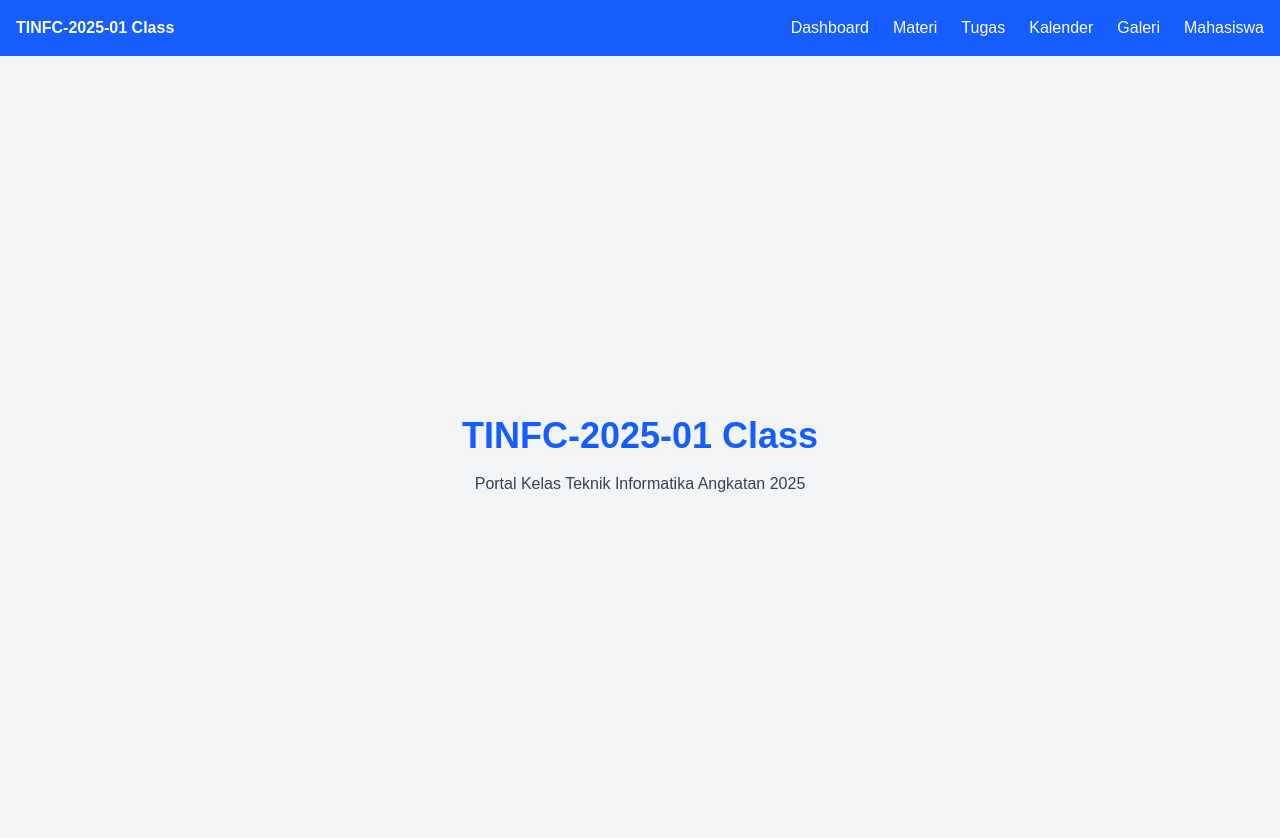
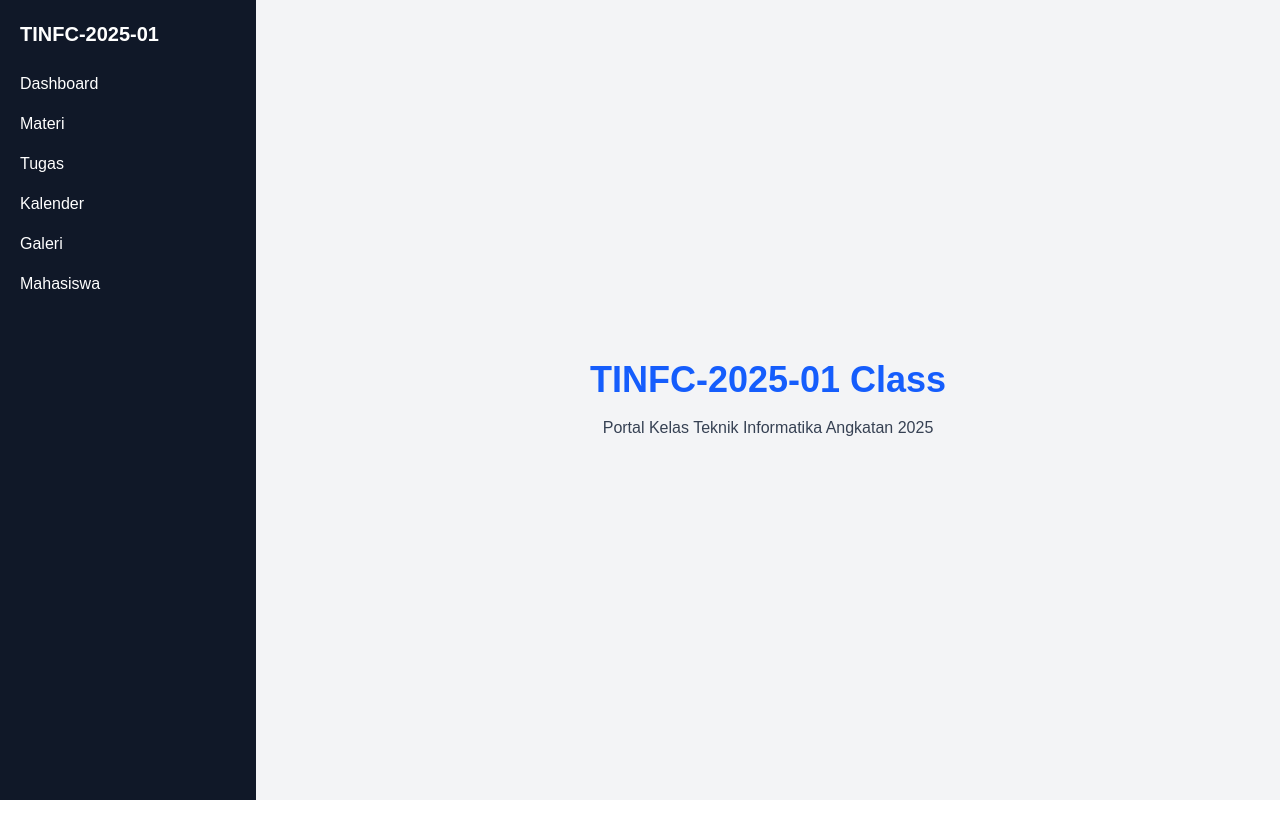
Before and after one commit to asepsaipullah09-ui/tinfc-2025-01-class, a Next.js app: page / in a window 1280 px wide. Shown: the top 838 px of the page. After the commit the page ends 800 px from the top, so only its background shows below. Built offline with nearby package versions, Linux system fonts and the light colour scheme.

Commit message:
feat: add sidebar layout for dashboard navigation

```diff
--- a/app/page.tsx
+++ b/app/page.tsx
@@ -1,10 +1,10 @@
-import Navbar from "@/components/Navbar";
+import Sidebar from "@/components/Sidebar";
 
 export default function Home() {
   return (
-    <>
-      <Navbar />
-      <main className="flex min-h-screen flex-col items-center justify-center bg-gray-100">
+    <div className="flex">
+      <Sidebar />
+      <main className="flex-1 flex min-h-screen flex-col items-center justify-center bg-gray-100">
         <h1 className="text-4xl font-bold text-blue-600">
           TINFC-2025-01 Class
         </h1>
@@ -13,6 +13,6 @@ export default function Home() {
           Portal Kelas Teknik Informatika Angkatan 2025
         </p>
       </main>
-    </>
+    </div>
   );
 }
--- /dev/null
+++ b/components/Sidebar.tsx
@@ -0,0 +1,16 @@
+export default function Sidebar() {
+  return (
+    <aside className="w-64 h-screen bg-gray-900 text-white p-5">
+      <h2 className="text-xl font-bold mb-6">TINFC-2025-01</h2>
+
+      <ul className="space-y-4">
+        <li>Dashboard</li>
+        <li>Materi</li>
+        <li>Tugas</li>
+        <li>Kalender</li>
+        <li>Galeri</li>
+        <li>Mahasiswa</li>
+      </ul>
+    </aside>
+  );
+}
```
